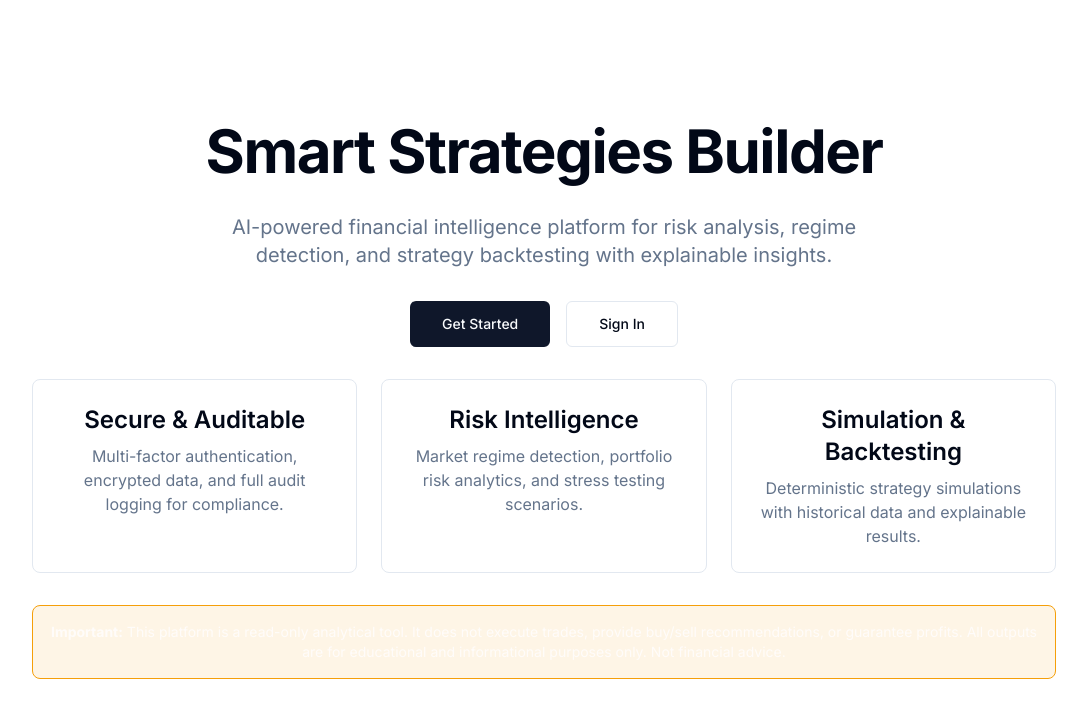
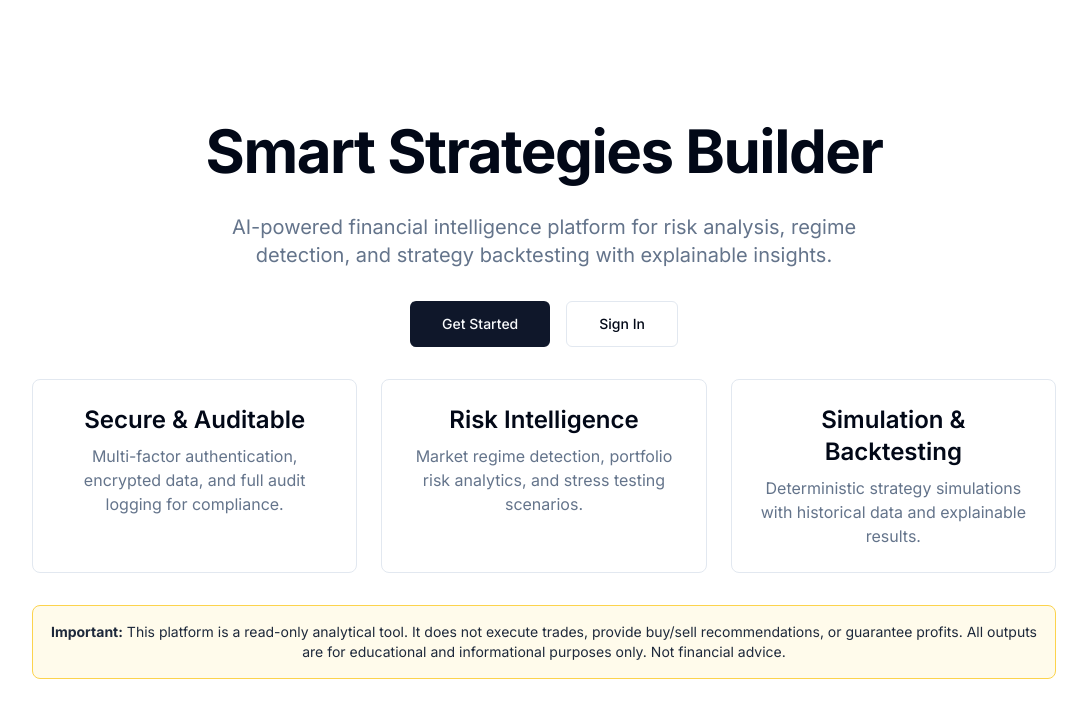
Before and after one commit to DowellHd/ssb-web, a Next.js app: page / in a window 1280 px wide. Shown: the top 718 px of the page, without its empty margins (96-1183 px from the left). Built offline with nearby package versions, Linux system fonts and the light colour scheme.

Commit message:
fix(ui): improve disclaimer text contrast for readability

```diff
--- a/src/app/page.tsx
+++ b/src/app/page.tsx
@@ -49,8 +49,8 @@ export default function Home() {
             </div>
           </div>
 
-          <div className="mt-12 p-4 bg-warning/10 border border-warning rounded-lg">
-            <p className="text-sm text-warning-foreground">
+          <div className="mt-12 p-4 bg-amber-50 border border-amber-300 rounded-lg">
+            <p className="text-sm text-slate-800">
               <strong>Important:</strong> This platform is a read-only analytical tool. It does not
               execute trades, provide buy/sell recommendations, or guarantee profits. All outputs
               are for educational and informational purposes only. Not financial advice.
```
